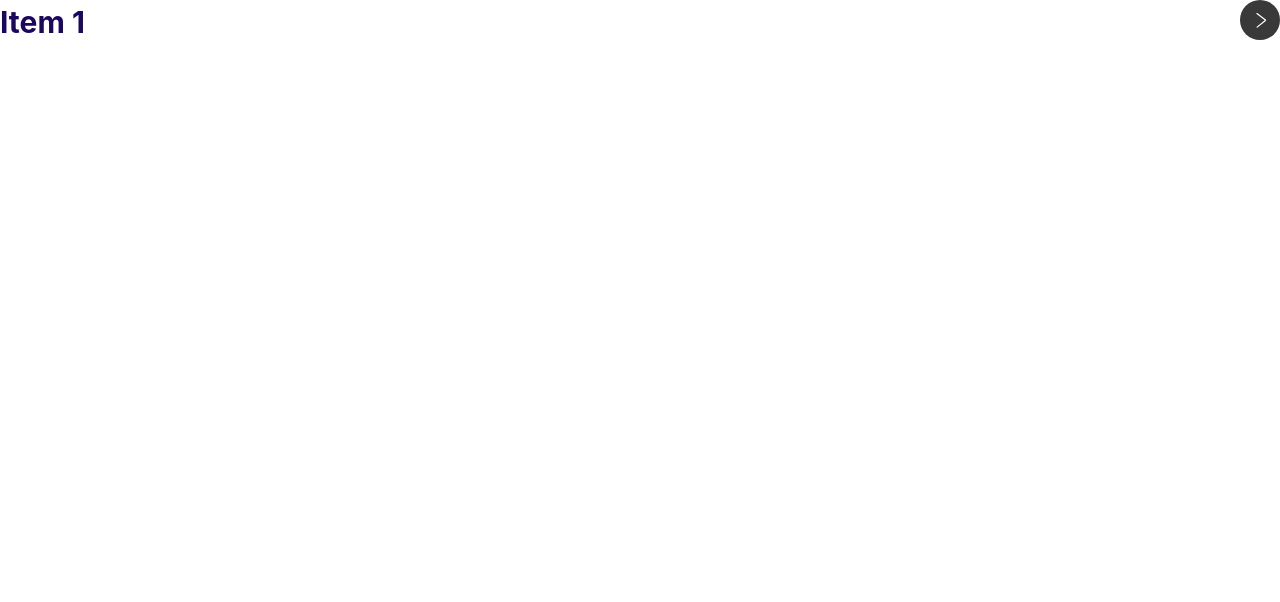
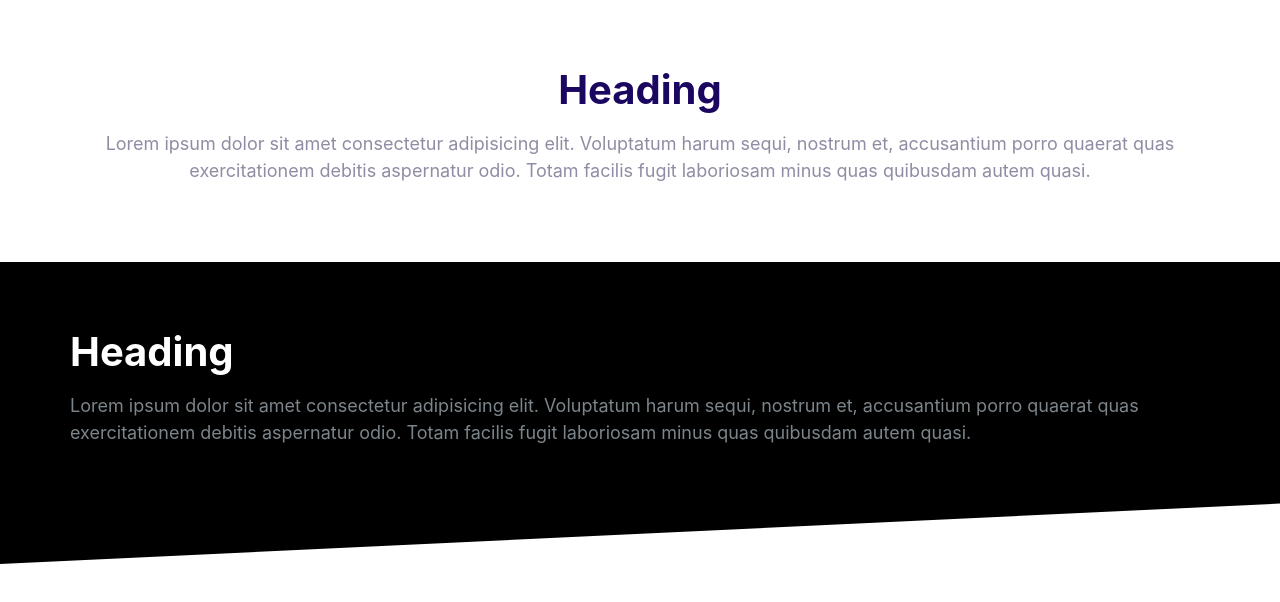
Before and after one commit to kumailalidev/Moshify, a plain HTML site: page index.html in a window 1280 px wide. Drawn offline with Linux system fonts and the light colour scheme.

Commit message:
Build the blocks  component

```diff
--- a/css/styles.css
+++ b/css/styles.css
@@ -602,9 +602,9 @@ a {
 
 .collapsible__content {
   /* display: none; */
-  max-height: 0;
+  max-height: 0; /* This will call overflow and content will be visible */
   opacity: 0;
-  overflow: hidden;
+  overflow: hidden; /* to fix overflow issue caused by max-height */
   transition: all 0.3s;
 }
 
@@ -617,3 +617,44 @@ a {
   max-height: 100vh;
   opacity: 1;
 }
+
+/* blocks */
+.block {
+  --padding-vertical: 6rem;
+  padding: var(--padding-vertical) 2rem;
+  /* text-align: center also makes child components text center aligned so that is not a solution */
+  /* text-align: center;  */
+}
+
+.block__header {
+  text-align: center;
+}
+
+.block__heading {
+  margin-top: 0;
+}
+
+.block--dark {
+  background: #000;
+  color: #7b858b;
+}
+
+.block--dark .block__heading {
+  color: #fff;
+}
+
+.block--skewed-right {
+  padding-bottom: calc(var(--padding-vertical) + 4rem);
+  clip-path: polygon(0% 0%, 100% 0%, 100% 100%, 0% 80%);
+}
+
+.block--skewed-left {
+  padding-bottom: calc(var(--padding-vertical) + 4rem);
+  clip-path: polygon(0% 0%, 100% 0%, 100% 80%, 0% 100%);
+}
+
+/* defines max width of block content */
+.container {
+  max-width: 1140px;
+  margin: 0 auto; /* equal horizontal margin */
+}
--- a/index.html
+++ b/index.html
@@ -17,19 +17,27 @@
     <link rel="stylesheet" href="css/styles.css" />
   </head>
   <body>
-    <div class="collapsible">
-      <header class="collapsible__header">
-        <h2 class="collapsible__heading">Item 1</h2>
-        <svg class="icon icon--white collapsible__chevron">
-          <use xlink:href="images/sprite.svg#chevron"></use>
-        </svg>
+    <section class="block container">
+      <header class="block__header">
+        <h2 class="block__heading">Heading</h2>
+        <p>
+          Lorem ipsum dolor sit amet consectetur adipisicing elit. Voluptatum
+          harum sequi, nostrum et, accusantium porro quaerat quas exercitationem
+          debitis aspernatur odio. Totam facilis fugit laboriosam minus quas
+          quibusdam autem quasi.
+        </p>
       </header>
-      <div class="collapsible__content">
-        Lorem ipsum dolor sit amet consectetur adipisicing elit. Odio rerum,
-        autem, modi voluptate fugit repellendus corporis accusantium deserunt
-        iure animi ad distinctio vero rem, aliquam nostrum sit ab aut? Illum.
+    </section>
+    <section class="block block--dark block--skewed-left">
+      <div class="container">
+        <h2 class="block__heading">Heading</h2>
+        <p>
+          Lorem ipsum dolor sit amet consectetur adipisicing elit. Voluptatum
+          harum sequi, nostrum et, accusantium porro quaerat quas exercitationem
+          debitis aspernatur odio. Totam facilis fugit laboriosam minus quas
+          quibusdam autem quasi.
+        </p>
       </div>
-    </div>
-    <script src="js/main.js"></script>
+    </section>
   </body>
 </html>
```
Also changed, not shown: components/blocks.html (added, +12 -0 lines).
